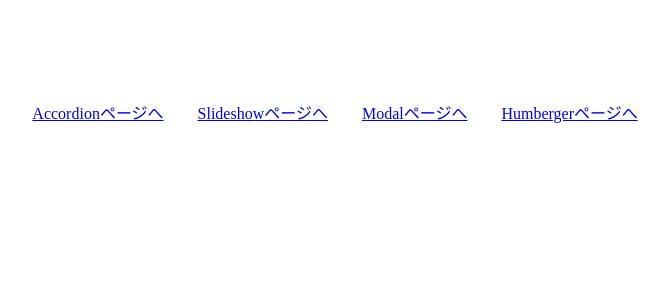
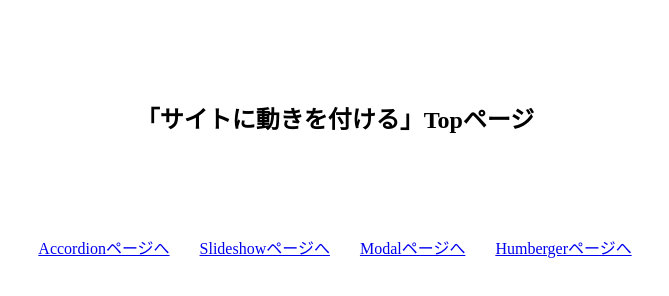
Before and after one commit to if-tech-support/web-site2-js, a plain HTML site: page index.html in a window 1280 px wide. Shown: the whole page, without its empty margins (305-974 px from the left). Drawn offline with Linux system fonts and the light colour scheme.

Commit message:
画面周り微修正

```diff
--- a/humberger/css/style.css
+++ b/humberger/css/style.css
@@ -10,6 +10,7 @@ body {
 }
 a {
   text-decoration: none;
+  color: #000;
 }
 img {
   width: 100%;
@@ -28,6 +29,11 @@ main {
   font-size: 2.5rem;
   margin-bottom: 100px;
   text-align: center;
+}
+
+.top {
+  text-align: center;
+  margin-bottom: 100px;
 }
 
 /*-------------------------------------------
--- a/index.html
+++ b/index.html
@@ -5,13 +5,15 @@
   <meta http-equiv="X-UA-Compatible" content="IE=edge">
   <meta name="viewport" content="width=device-width, initial-scale=1.0">
   <title>JS-Lessons</title>
+  <link rel="stylesheet" href="style.css">
 </head>
 <body>
-  <div class="another-page" style="text-align: center; margin-top: 100px;">
-    <a href="/web-site2-js/accordion/index.html" style="margin-right: 30px;">Accordionページへ</a>
-    <a href="/web-site2-js/slideshow/index.html" style="margin-right: 30px;">Slideshowページへ</a>
-    <a href="/web-site2-js/modal/index.html" style="margin-right: 30px;">Modalページへ</a>
-    <a href="/web-site2-js/humberger/index.html">Humbergerページへ</a>
+  <div class="top">「サイトに動きを付ける」Topページ</div>
+  <div class="another-page">
+    <a href="/web-site2-js/accordion/">Accordionページへ</a>
+    <a href="/web-site2-js/slideshow/">Slideshowページへ</a>
+    <a href="/web-site2-js/modal/">Modalページへ</a>
+    <a href="/web-site2-js/humberger/">Humbergerページへ</a>
   </div>
 </body>
 </html>
--- /dev/null
+++ b/style.css
@@ -0,0 +1,20 @@
+.top {
+  text-align: center;
+  margin: 100px 0;
+  font-size: 24px;
+  font-weight: bold;
+}
+
+.another-page {
+  display: flex;
+  flex-wrap: wrap;
+  justify-content: center;
+}
+
+.another-page a {
+  margin-right: 30px;
+}
+
+.another-page a:last-child {
+  margin-right: 0;
+}
```
Also changed, not shown: humberger/index.html (+4 -0 lines), modal/index.html (+1 -3 lines), slideshow/index.html (+1 -3 lines).
